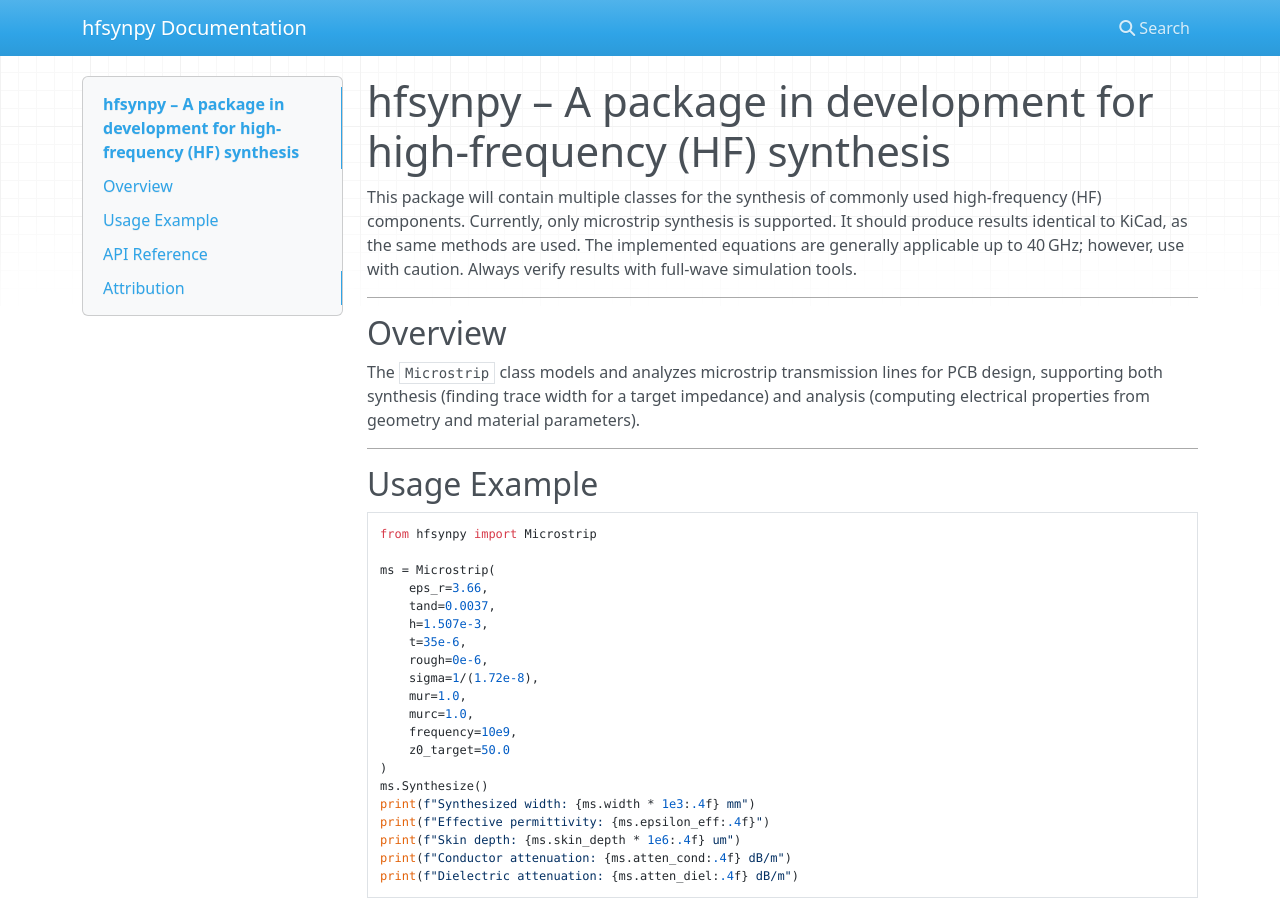
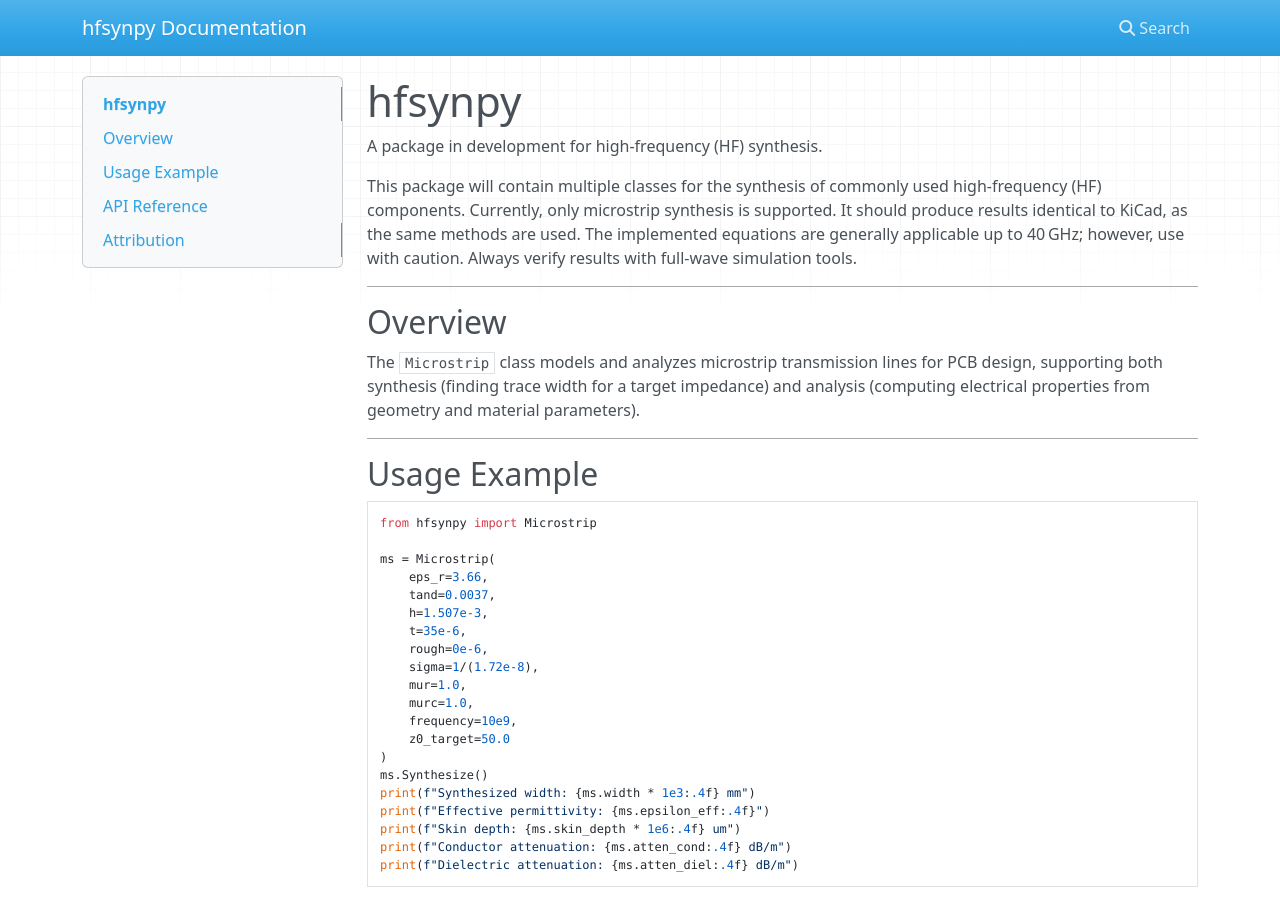
Before and after one commit to GenerativeAntennaDesign/hfsynpy, an MkDocs documentation site: the page built from docs/index.md, in a window 1280 px wide and 900 px high. Built offline with MkDocs 1.6.1, drawn with Linux system fonts in a browser that asks for light colours; nearby versions of some CDN libraries.

Commit message:
changed doc

```diff
--- a/docs/index.md
+++ b/docs/index.md
@@ -1,4 +1,6 @@
-# hfsynpy – A package in development for high-frequency (HF) synthesis
+# hfsynpy
+
+A package in development for high-frequency (HF) synthesis.
 
 This package will contain multiple classes for the synthesis of commonly used high-frequency (HF) components. Currently, only microstrip synthesis is supported.
 It should produce results identical to KiCad, as the same methods are used. The implemented equations are generally applicable up to 40 GHz; however, use with caution. Always verify results with full-wave simulation tools.
```
